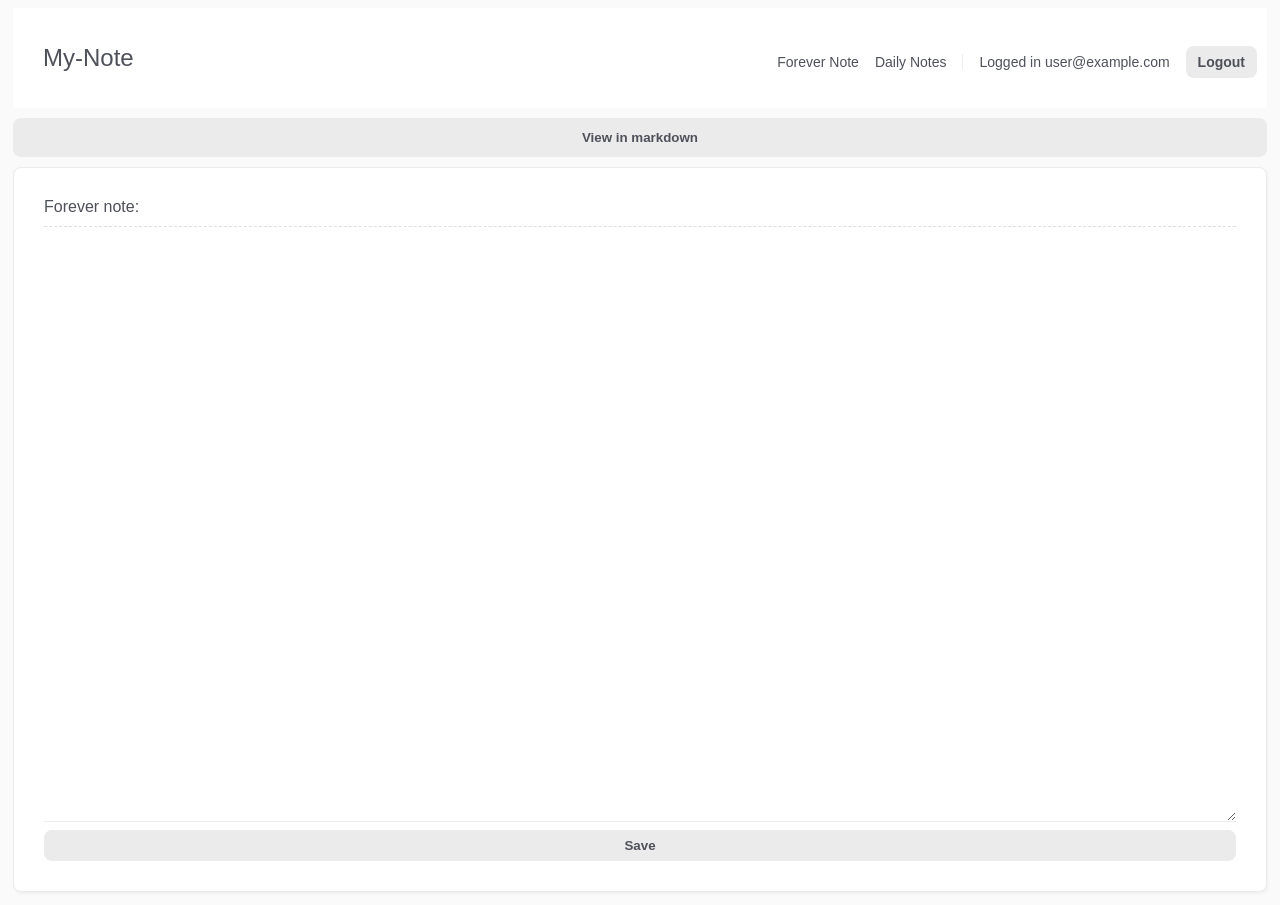
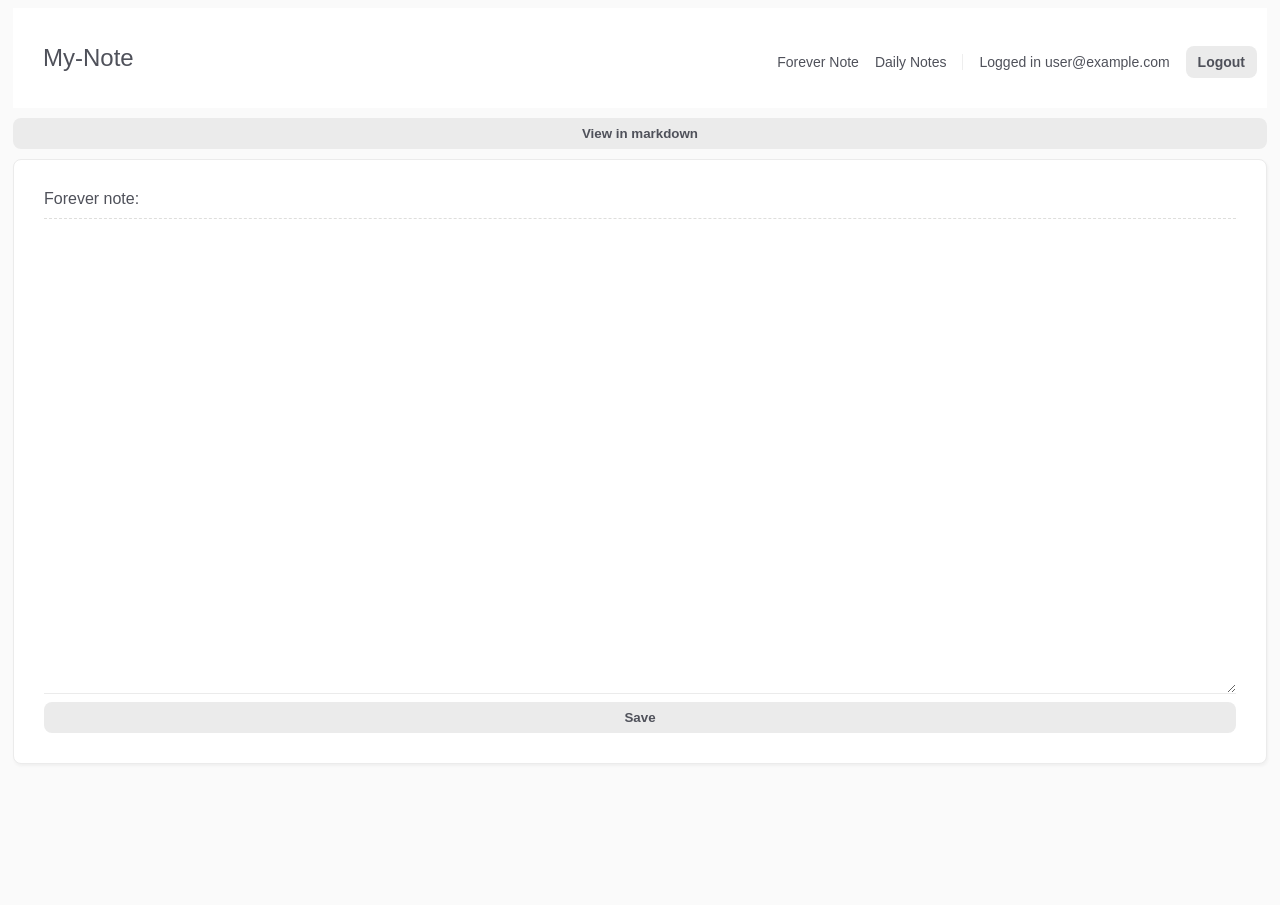
Before and after one commit to alexandresanchograca/my-note-vue, a Vue app: page / in a window 1280 px wide. After the commit the page ends 800 px from the top, so only its background shows below. Built offline with nearby package versions, Linux system fonts and the light colour scheme; no server answers; the database is empty; sample sign-in values are in the browser's storage; a web font is replaced by a local one.

Commit message:
changed form to flex display to fix layout bug

```diff
--- a/src/components/DailyNote.vue
+++ b/src/components/DailyNote.vue
@@ -90,11 +90,14 @@ export default {
 
 <style scoped>
 form {
-  display: grid;
-  grid-template-columns: minmax(200px, 1fr);
-  grid-template-rows: 1fr 15fr 1fr 1fr;
+  display: flex;
+  flex-direction: column;
   margin: 5px;
 }
+form > textarea {
+  flex-basis: 100%;
+}
+
 .note-content > button {
   margin: 5px;
 }
--- a/src/components/PersistentNote.vue
+++ b/src/components/PersistentNote.vue
@@ -2,7 +2,7 @@
   <div class="note-content">
     <button @click="handleView">View in markdown</button>
     <form @submit.prevent="handleSubmit">
-      <h4 v-if="!isNoteSaved" class="saved-status">Unsaved note</h4>
+      <h4 v-show="!isNoteSaved" class="saved-status">Unsaved note</h4>
       <label class="note-label">Forever note:</label>
       <textarea v-model="note"></textarea>
       <div v-if="error">{{ error }}</div>
@@ -80,10 +80,12 @@ export default {
   grid-template-rows: 1fr 15fr;
 }
 form {
-  display: grid;
-  grid-template-columns: minmax(200px, 1fr);
-  grid-template-rows: 1fr 15fr 1fr;
+  display: flex;
+  flex-direction: column;
   margin: 5px;
+}
+form > textarea {
+  flex-basis: 100%;
 }
 .note-content > button {
   margin: 5px;
```
